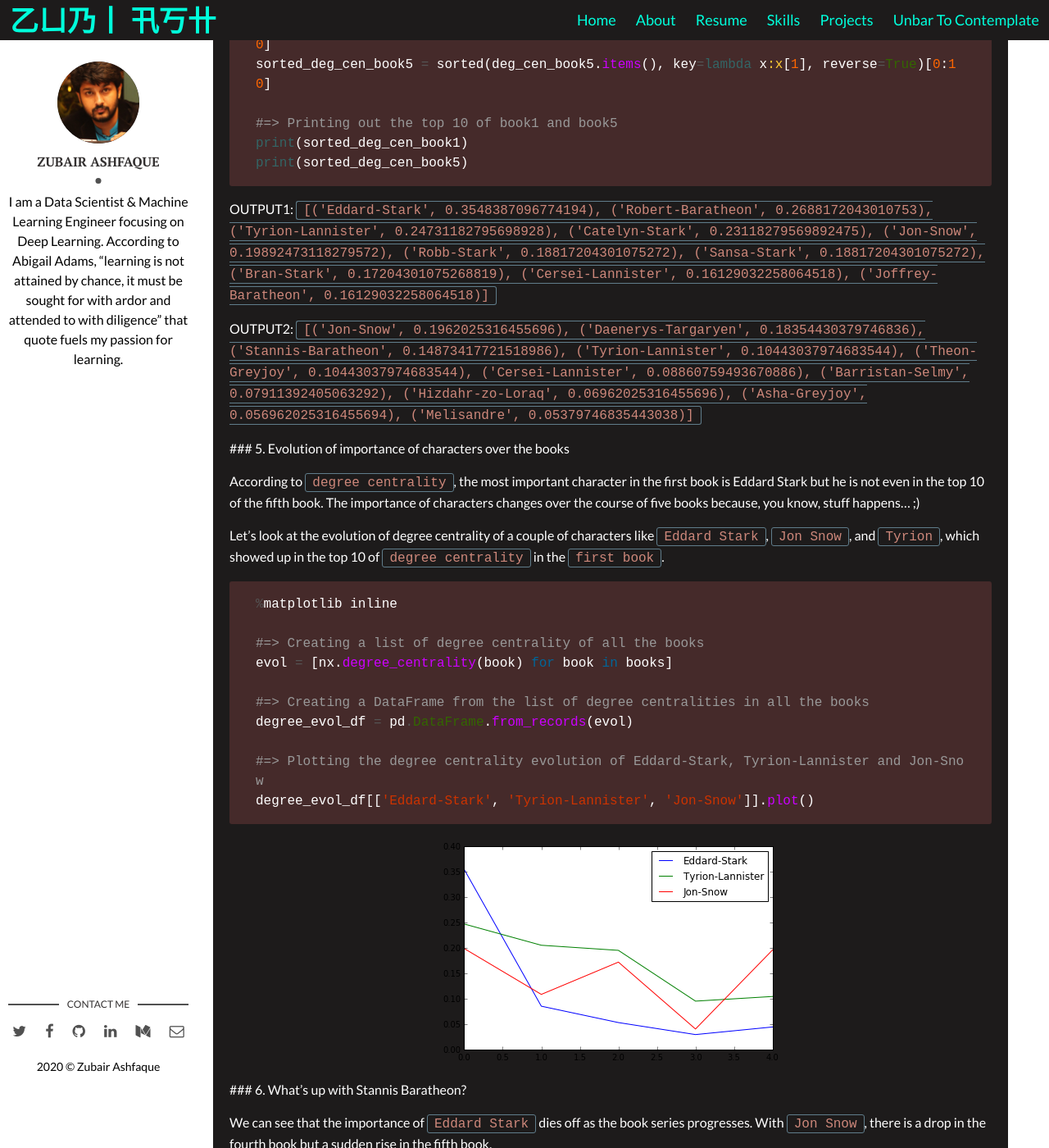
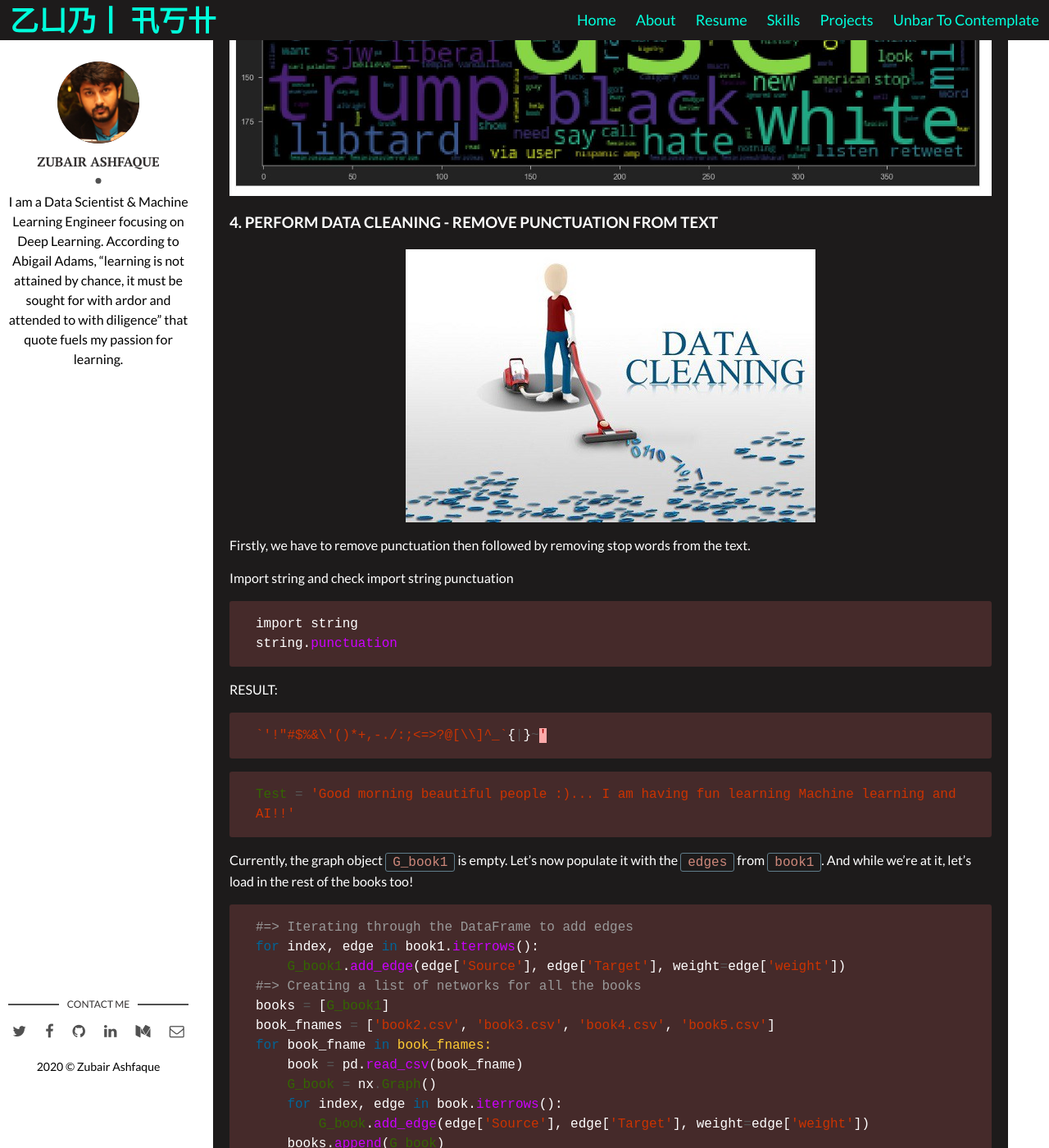
Before and after one commit to zubairashfaque/my-site, a Jekyll site: the page built from _posts/2020-05-24-Project-Twitter-Sentiment-Analysis.markdown, in a window 1280 px wide and 1400 px high, scrolled down 9186 px. Shown: the whole window at 82% size. Built offline with Jekyll 4.4.1, drawn with Linux system fonts in a browser that asks for light colours; comment, search, counter and statistics services are not loaded; some of the changed text lies outside the part shown.

Commit message:
Update 2020-05-24-Project-Twitter-Sentiment-Analysis.markdown

```diff
--- a/_posts/2020-05-24-Project-Twitter-Sentiment-Analysis.markdown
+++ b/_posts/2020-05-24-Project-Twitter-Sentiment-Analysis.markdown
@@ -202,8 +202,9 @@ G_book1 = nx.Graph()
 
 Let's see the `positive messages`
 
-
+{% highlight ruby %}
 positive = tweets_df[tweets_df['label']==0]
+{% endhighlight %}
 
 
 OUTPUT:
@@ -219,8 +220,9 @@ OUTPUT:
 
 Let's see the `negative messages`
 
-
+{% highlight ruby %}
 negative = tweets_df[tweets_df['label']==1]
+{% endhighlight %}
 
 
 OUTPUT:
@@ -279,6 +281,62 @@ sentences
  'beautiful sign by vendor 80 for $45.00!! #upsideofflorida #shopalyssas   #love ',
  ' @user all #smiles when #media is   !! ð\x9f\x98\x9cð\x9f\x98\x88 #pressconference in #antalya #turkey ! sunday #throwback  love! ð\x9f\x98\x8að\x9f\x98\x98â\x9d¤ï¸\x8f '
 {% endhighlight %}
+
+Joining all `sentences`.
+
+{% highlight ruby %}
+sentences_as_one_string = " ".join(sentences)
+{% endhighlight %}
+
+`WordCloud` installation
+
+{% highlight ruby %}
+!pip install WordCloud
+{% endhighlight %}
+
+Importing `WordCloud` library
+
+{% highlight ruby %}
+from wordcloud import WordCloud
+{% endhighlight %}
+
+`Visualizing` the `WordCloud`
+
+{% highlight ruby %}
+plt.figure(figsize=(20,20))
+plt.imshow(WordCloud().generate(sentences_as_one_string))
+{% endhighlight %}
+
+{: .center}
+![GOT]({{site.baseurl}}/assets/img/sentiment_6.JPG)
+
+
+
+### 4. PERFORM DATA CLEANING - REMOVE PUNCTUATION FROM TEXT
+
+{: .center}
+![GOT]({{site.baseurl}}/assets/img/sentiment_8.jpeg)
+
+Firstly, we have to remove punctuation then followed by removing stop words from the text.
+
+Import string and check import string punctuation
+
+{% highlight ruby %}
+import string
+string.punctuation
+{% endhighlight %}
+
+RESULT:
+{% highlight ruby %}
+`'!"#$%&\'()*+,-./:;<=>?@[\\]^_`{|}~'
+{% endhighlight %}
+
+
+
+{% highlight ruby %}
+Test = 'Good morning beautiful people :)... I am having fun learning Machine learning and AI!!'
+{% endhighlight %}
+
 
 Currently, the graph object `G_book1` is empty. Let's now populate it with the `edges` from `book1`. And while we're at it, let's load in the rest of the books too!
 
```
